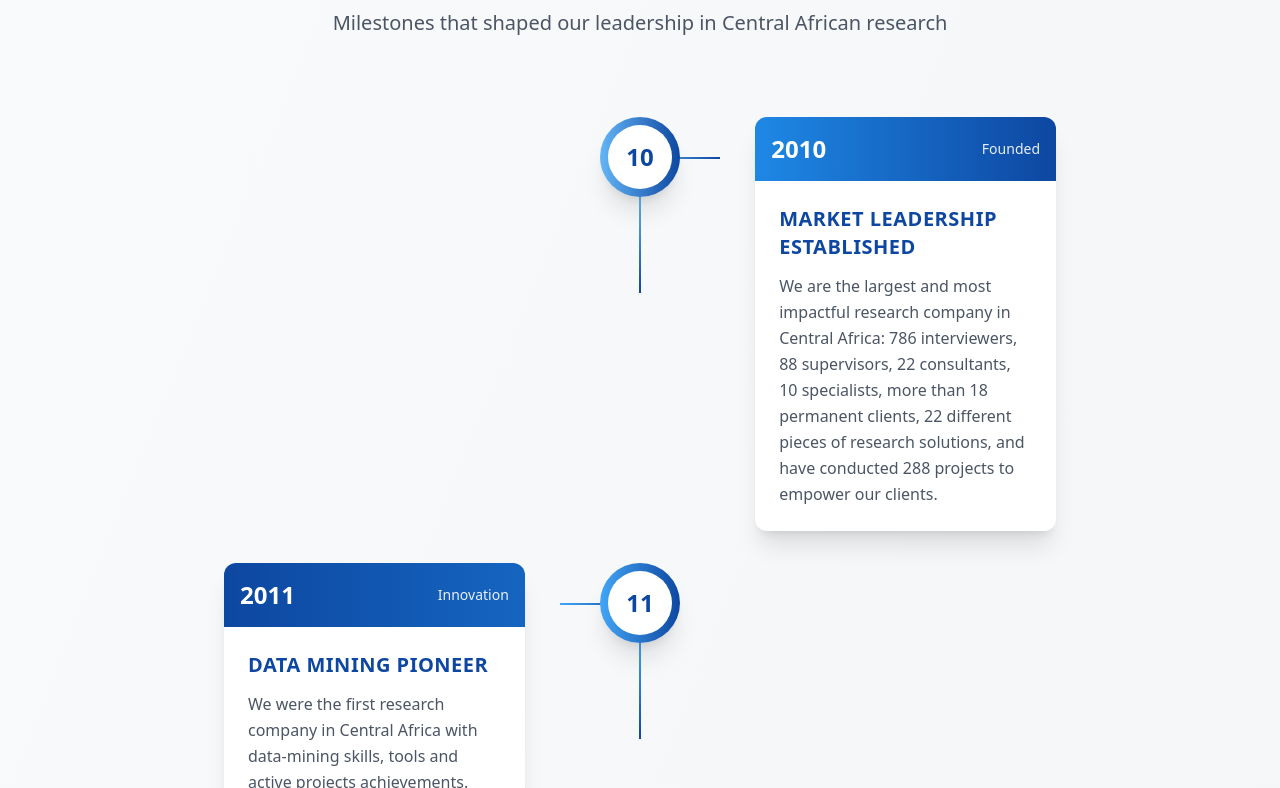
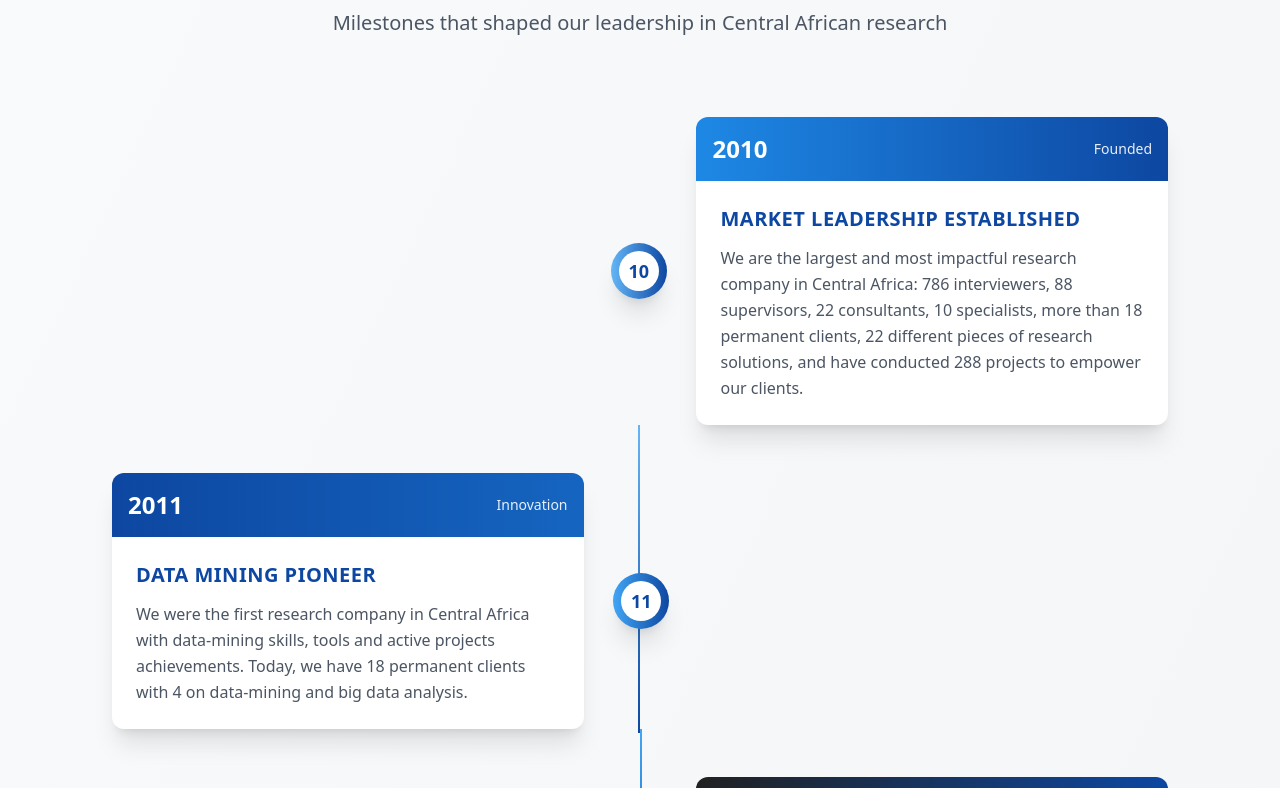
Before and after one commit to Jiwe-Holding/omega_site, a React (Vite) app: page / in a window 1280 px wide. Shown: the part 4152-4940 px from the top of the page. Built offline with nearby package versions, Linux system fonts and the light colour scheme.

Commit message:
fix: edit timeline

```diff
--- a/src/components/Stats.tsx
+++ b/src/components/Stats.tsx
@@ -84,7 +84,7 @@ const Values = () => {
     switch(type) {
       case 'type1':
         return {
-          bg: 'from-[#1E88E5] to-[#0D47A1]',      // Bleu dégradé
+          bg: 'from-[#1E88E5] to-[#0D47A1]',
           accent: 'from-[#64B5F6] to-[#0D47A1]',
           text: 'text-[#0D47A1]',
           date: 'text-white'
@@ -98,7 +98,7 @@ const Values = () => {
         };
       case 'type3':
         return {
-          bg: 'from-[#212121] to-[#0D47A1]',      // #212121 intégré
+          bg: 'from-[#212121] to-[#0D47A1]',
           accent: 'from-[#90CAF9] to-[#0D47A1]',
           text: 'text-[#212121]',
           date: 'text-white'
@@ -113,10 +113,9 @@ const Values = () => {
     }
   };
 
-
   return (
     <section className="bg-gradient-to-br from-gray-50 to-gray-100 py-20">
-      <div className="max-w-4xl mx-auto px-4 sm:px-6 lg:px-8">
+      <div className="max-w-6xl mx-auto px-4 sm:px-6 lg:px-8">
         <div className="text-center mb-20">
           <div className="inline-flex items-center space-x-3 mb-4 justify-center">
             <div className="w-24 h-0.5 bg-gradient-to-r from-transparent to-[#0D47A1]"></div>
@@ -125,29 +124,27 @@ const Values = () => {
             </span>
             <div className="w-24 h-0.5 bg-gradient-to-l from-transparent to-[#0D47A1]"></div>
           </div>
-          <h2 className="text-5xl font-light text-gray-800 mb-4">Company Evolution</h2>
-          <p className="text-xl text-gray-600 font-light">
+          <h2 className="text-4xl md:text-5xl font-light text-gray-800 mb-4">Company Evolution</h2>
+          <p className="text-lg md:text-xl text-gray-600 font-light">
             Milestones that shaped our leadership in Central African research
           </p>
         </div>
 
-        <div className="relative">
+        <div className="relative flex flex-col gap-20 md:gap-12">
           {values.map((item, index) => {
             const colors = getTypeColors(item.type);
             const isVisible = visibleItems.has(index);
             const isEven = index % 2 === 0;
-            const isLast = index === values.length - 1;
 
             return (
               <div
                 key={index}
                 ref={el => observerRefs.current[index] = el}
-                className={`flex mb-8 relative transition-all duration-700 ease-out ${
-                  isVisible ? 'opacity-100 translate-y-0' : 'opacity-0 translate-y-8'
-                } ${isEven ? 'flex-row-reverse' : ''}`}
-                style={{ transitionDelay: `${index * 100}ms` }}
+                className={`transition-all duration-700 ease-out flex flex-col md:flex-row ${
+                  isEven ? 'md:flex-row-reverse' : ''
+                } items-center md:items-stretch`}
               >
-                <div className={`w-2/5 ${isEven ? 'pl-8' : 'pr-8'}`}>
+                <div className="w-full md:w-1/2 px-4 mb-6 md:mb-0">
                   <div className="bg-white rounded-xl shadow-xl overflow-hidden transform hover:scale-105 transition-all duration-300">
                     <div className={`bg-gradient-to-r ${colors.bg} p-4`}>
                       <div className="flex justify-between items-center">
@@ -170,41 +167,31 @@ const Values = () => {
                   </div>
                 </div>
 
-                <div className="w-1/5 flex justify-center relative">
-                  {!isLast && (
+                {/* Circle and Line */}
+                <div className="relative w-full md:w-1/12 flex justify-center items-center">
+                  <div
+                    className={`w-14 h-14 rounded-full bg-gradient-to-r ${colors.accent} flex items-center justify-center shadow-xl transform transition-all duration-500 ${
+                      isVisible ? 'scale-100 rotate-0' : 'scale-0 rotate-180'
+                    }`}
+                    style={{ transitionDelay: `${index * 100 + 200}ms` }}
+                  >
+                    <div className="w-10 h-10 bg-white rounded-full flex items-center justify-center">
+                      <span className={`text-lg font-bold ${colors.text}`}>
+                        {item.year.slice(-2)}
+                      </span>
+                    </div>
+                  </div>
+                  {index !== values.length - 1 && (
                     <div
-                      className={`absolute top-20 left-1/2 w-0.5 bg-gradient-to-b ${colors.accent} transform -translate-x-1/2 transition-all duration-1000 ${
-                        isVisible ? 'h-24 opacity-100' : 'h-0 opacity-0'
+                      className={`absolute top-full left-1/2 w-0.5 h-20 md:h-full bg-gradient-to-b ${colors.accent} transform -translate-x-1/2 transition-all duration-1000 ${
+                        isVisible ? 'opacity-100' : 'opacity-0'
                       }`}
                       style={{ transitionDelay: `${index * 100 + 500}ms` }}
                     ></div>
                   )}
-
-                  <div
-                    className={`absolute top-10 w-20 h-0.5 bg-gradient-to-r ${colors.accent} transition-all duration-700 ${
-                      isVisible ? 'opacity-100 scale-x-100' : 'opacity-0 scale-x-0'
-                    } ${isEven ? 'left-1/2' : 'right-1/2'}`}
-                    style={{
-                      transitionDelay: `${index * 100 + 300}ms`,
-                      transformOrigin: isEven ? 'left' : 'right'
-                    }}
-                  ></div>
-
-                  <div
-                    className={`w-20 h-20 rounded-full bg-gradient-to-r ${colors.accent} flex items-center justify-center shadow-xl transform transition-all duration-500 ${
-                      isVisible ? 'scale-100 rotate-0' : 'scale-0 rotate-180'
-                    }`}
-                    style={{ transitionDelay: `${index * 100 + 200}ms` }}
-                  >
-                    <div className="w-16 h-16 bg-white rounded-full flex items-center justify-center">
-                      <span className={`text-2xl font-bold ${colors.text}`}>
-                        {item.year.slice(-2)}
-                      </span>
-                    </div>
-                  </div>
                 </div>
 
-                <div className="w-2/5"></div>
+                <div className="w-full md:w-1/2"></div>
               </div>
             );
           })}
```
